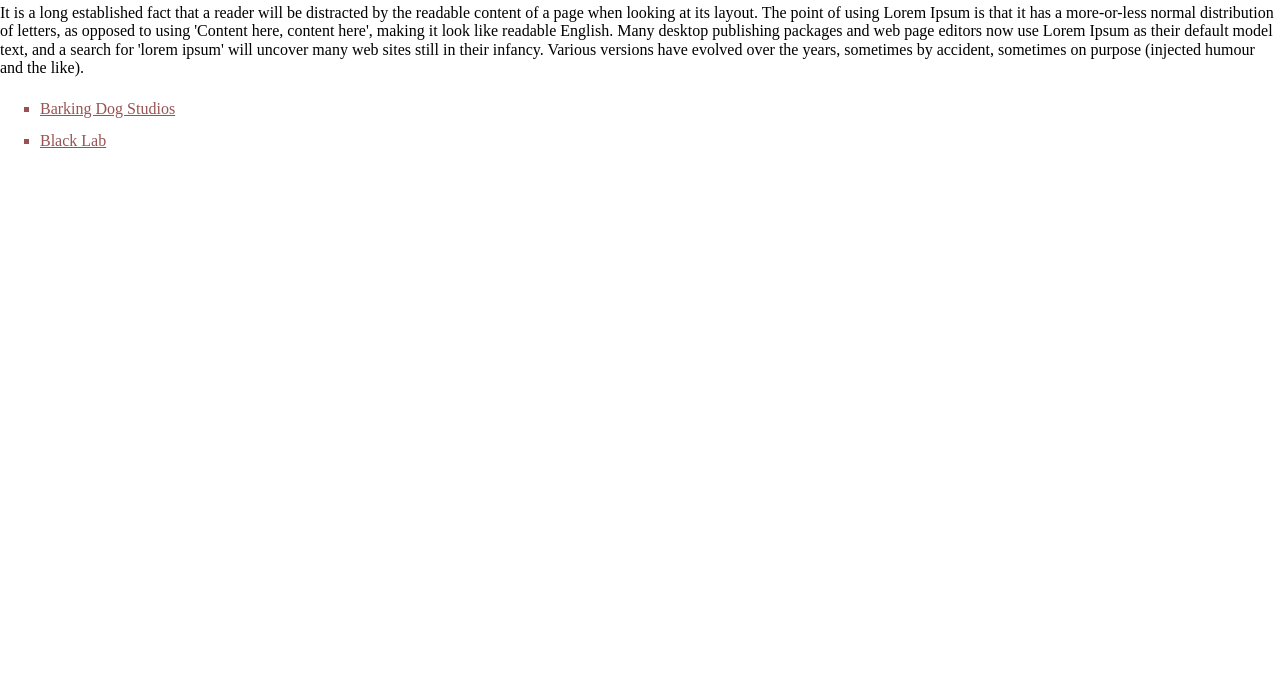
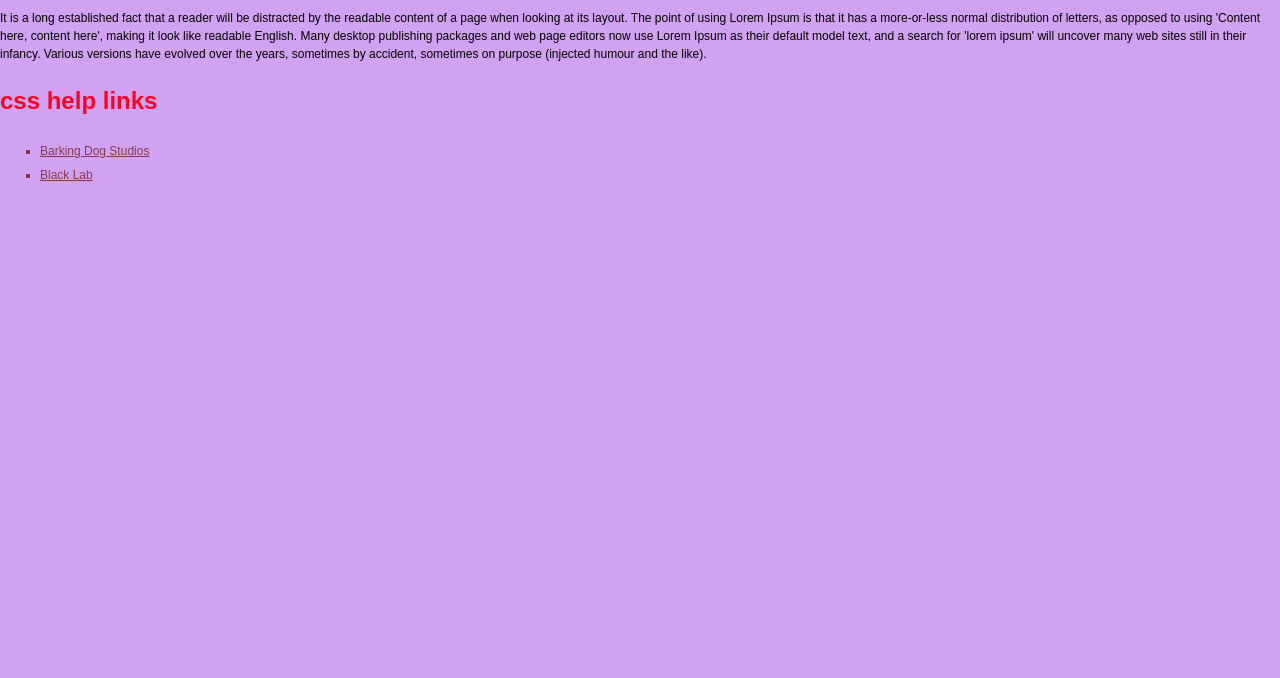
Before and after one commit to Orleander1/Tasks, a plain HTML site: page index.html in a window 1280 px wide. Shown: the part 142-820 px from the top of the page. Drawn offline with Linux system fonts and the light colour scheme; files that its build step writes are made by us from their sources.

Commit message:
task2commit

```diff
--- a/index.html
+++ b/index.html
@@ -4,8 +4,8 @@
     <meta charset="UTF-8">
     <meta name="viewport" content="width=device-width, initial-scale=1.0">
 
-    <link rel="stylesheet"  type="text/css" href="normalize.css">
-    <link rel="stylesheet" type="text/css" href="css/style.css">
+    <link rel="stylesheet"  type="text/css" href="css/normalize.css">
+    <link rel="stylesheet" type="text/css" href="css/styles.css">
 
     <title>In Class Task 1</title>
     <style>
@@ -22,7 +22,7 @@
     <h1 style="color:coral;font-size:30px;"> TAsk !</h1>
     <p>  Lorem Ipsum is simply dummy text of the printing and typesetting industry. Lorem Ipsum has been the industry's standard dummy text ever since the 1500s, when an unknown printer took a galley of type and scrambled it to make a type specimen book. It has survived not only five centuries, but also the leap into electronic typesetting, remaining essentially unchanged. It was popularised in the 1960s with the release of Letraset sheets containing Lorem Ipsum passages, and more recently with desktop publishing software like Aldus PageMaker including versions of Lorem Ipsum.</p>
     <p> It is a long established fact that a reader will be distracted by the readable content of a page when looking at its layout. The point of using Lorem Ipsum is that it has a more-or-less normal distribution of letters, as opposed to using 'Content here, content here', making it look like readable English. Many desktop publishing packages and web page editors now use Lorem Ipsum as their default model text, and a search for 'lorem ipsum' will uncover many web sites still in their infancy. Various versions have evolved over the years, sometimes by accident, sometimes on purpose (injected humour and the like).</p>
-
+    <h2>css help links</h2>
     <ul>
     <li><a href="https://barking.ca/">Barking Dog Studios</a></li>
     <li><a href="https://www.blacklab.beer/">Black Lab</a></li>
```
Also changed, not shown: 1 other file.
